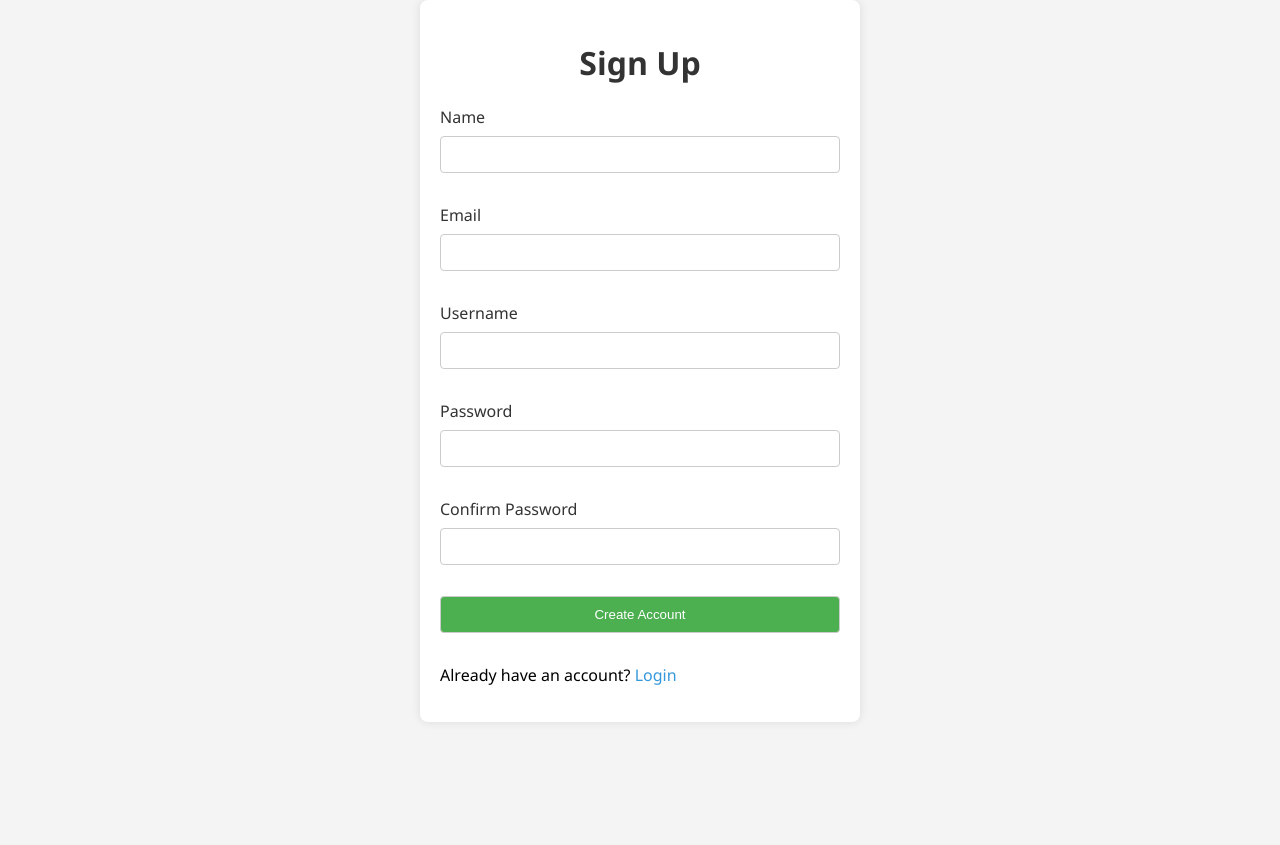
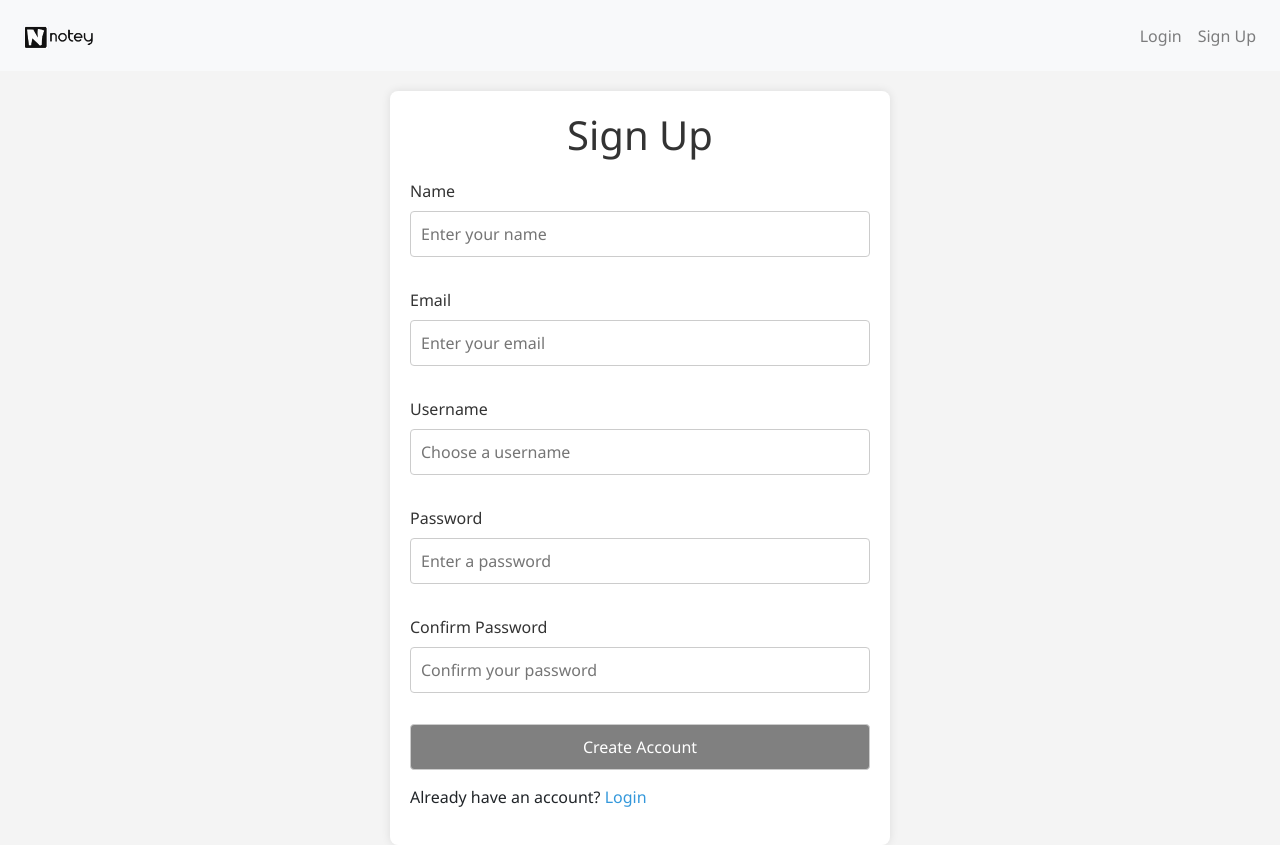
Before and after one commit to Rodarkhen/cmpe131-milestone, a Flask app: page /sign_up in a window 1280 px wide. Before the commit the page ends 685 px from the top, so only its background shows below. Run offline with Flask 3, Linux system fonts and the light colour scheme; parts of the project's set-up code (start-up, migrations or seed data) failed here and were passed over; some libraries are stand-ins or nearby versions.

Commit message:
Edit profile Implementation and some slight modifucation on README

```diff
--- a/app/__init__.py
+++ b/app/__init__.py
@@ -1,9 +1,14 @@
 #__init__.py
 from flask import Flask
 from flask_sqlalchemy import SQLAlchemy
+from flask_login import LoginManager
 import os
 
 myapp_obj = Flask(__name__)
+login_manager = LoginManager()
+login_manager.init_app(myapp_obj)
+login_manager.login_view = 'login'
+login_manager.login_message = ('Please log in to access this page.')
 
 basedir = os.path.abspath(os.path.dirname(__file__))
 
@@ -20,3 +25,7 @@ with myapp_obj.app_context():
     db.create_all()
 
 from app import routes
+
+@login_manager.user_loader
+def load_user(user_id):
+    return User.query.get(int(user_id))
--- a/app/forms.py
+++ b/app/forms.py
@@ -6,18 +6,40 @@ from datetime import datetime
 from app.models import User
 
 class SignUpForm(FlaskForm):
-    name = StringField('Name', validators=[DataRequired()])
-    email = StringField('Email', validators=[DataRequired(), Email()])
-    username = StringField('Username', validators=[DataRequired()])
-    password = PasswordField('Password',validators=[DataRequired(), EqualTo('confirm', message='Passwords must match')])
-    confirm  = PasswordField('Confirm Password')
+    name = StringField('Name', validators=[DataRequired()], render_kw={"placeholder": "Enter your name"})
+    email = StringField('Email', validators=[DataRequired(), Email()], render_kw={"placeholder": "Enter your email"})
+    username = StringField('Username', validators=[DataRequired()], render_kw={"placeholder": "Choose a username"})
+    password = PasswordField('Password',validators=[DataRequired(), EqualTo('confirm', message='Passwords must match')], render_kw={"placeholder": "Enter a password"})
+    confirm  = PasswordField('Confirm Password', render_kw={"placeholder": "Confirm your password"})
     created_at = DateTimeField('Creation Date', default=datetime.now())
     submit = SubmitField('Create Account')
 
     def validate_username(self, field):
         if User.query.filter_by(username=field.data).first():
-            raise ValidationError('Username is already in use.')
+            return 'Username already taken'
 
     def validate_email(self, field):
         if User.query.filter_by(email=field.data).first():
-            raise ValidationError('Email is already in use.')
+            return 'Email already taken'
+
+class EditProfileForm(FlaskForm):
+    name = StringField('Name', validators=[DataRequired()])
+    username = StringField('Username', validators=[DataRequired()])
+    email = StringField('Email', validators=[DataRequired()])
+    created_at = StringField('Account Created on', render_kw={'readonly': True})
+    submit = SubmitField('Save Changes')
+    def validate_username(self, field):
+        if User.query.filter_by(username=field.data).first():
+            return 'Username already taken'
+
+    def validate_email(self, field):
+        if User.query.filter_by(email=field.data).first():
+            return 'Email already taken'
+
+    def exist_username(self, field):
+        if User.query.filter_by(username=field.data).first():
+            return True
+
+    def exist_email(self, field):
+        if User.query.filter_by(email=field.data).first():
+            return True
--- a/app/routes.py
+++ b/app/routes.py
@@ -1,16 +1,16 @@
 # routes.py
 from markupsafe import escape
-from flask import render_template, redirect, flash, url_for
+from flask import render_template, redirect, flash, url_for, request
+from flask_login import login_user, current_user, logout_user, login_required
 from app import myapp_obj, db
 from app.models import User
-from .forms import SignUpForm
+from .forms import SignUpForm, LoginForm, EditProfileForm
 from datetime import datetime
 
-# Route for the home page
 @myapp_obj.route('/')
 @myapp_obj.route('/home')
 def home():
-    return render_template('home.html')
+    return render_template(url_for('base'))
 
 # Route for handling user sign-up
 @myapp_obj.route("/sign_up", methods=['GET', 'POST'])
@@ -33,27 +33,56 @@ def sign_up():
         )
         # Hash the password
         u.set_password(form.password.data)
-        # Check if the passwords match
-        if form.password.data != form.confirm.data:
-            password_error = "Passwords do not match."
 
-        # add to the database
+        # Add to the database
         db.session.add(u)
         db.session.commit()
 
         # Flash a success message and redirect to the home page
-        flash('Account created successfully. Now you can log in!', 'success')
-        return redirect('/')
+        flash('Account created successfully.', 'success')
+        return redirect(url_for('home'))
 
-    # Check if the username is already in use
-    if User.query.filter_by(username=form.username.data).first():
-        username_error = "Username is already in use."
-    # Check if the email is already in use
-    if User.query.filter_by(email=form.email.data).first():
-        email_error = "Email is already in use."
+    # Check if the username and email is already taken
+    username_error = form.validate_username(form.username)
+    email_error = form.validate_email(form.email)
+
+    # Check if the passwords match
+    if form.password.data != form.confirm.data:
+        password_error = "Password mismatch"
 
     # Render the sign-up form template with any validation messages
     return render_template('sign_up.html', form=form, username_error=username_error, email_error=email_error, password_error=password_error)
+
+@myapp_obj.route('/edit_profile', methods=['GET', 'POST'])
+@login_required
+def edit_profile():
+    form = EditProfileForm()
+
+    # Initialize error messages
+    username_error = None
+    email_error = None
+
+    if form.validate_on_submit():
+        # Check if the username and email is already taken
+        if  form.exist_username(form.username) and form.username.data != current_user.username:
+            username_error = 'Username already taken'
+        if  form.exist_email(form.email) and form.email.data != current_user.email:
+            email_error = 'Email already taken.'
+        # If either the username or email is taken, display an error message
+        if username_error or email_error:
+            return render_template('edit_profile.html', form=form, username_error=username_error, email_error=email_error)
+        # Updates the current user information
+        current_user.update_info(form.name.data, form.username.data, form.email.data)
+        flash('Changes Saved!.', 'success')
+        return redirect(url_for('home'))
+
+    # Pre-fill the form with the current user information
+    form.name.data = current_user.name
+    form.username.data = current_user.username
+    form.email.data = current_user.email
+    form.created_at.data = current_user.created_at.strftime("%m-%d-%Y")  # Convert datetime to string for display
+
+    return render_template('edit_profile.html', form=form)
 
 @myapp_obj.route('/create_note')
 def create_note():
--- a/app/static/sign_up.css
+++ b/app/static/sign_up.css
@@ -1,4 +1,4 @@
-/* static/sign_up.css */
+/* sign_up.css */
 body {
     font-family: 'Segoe UI', Tahoma, Geneva, Verdana, sans-serif;
     background-color: #f4f4f4;
@@ -6,12 +6,13 @@ body {
 }
 
 .container {
-    max-width: 400px;
+    max-width: 500px;
     margin: 0 auto;
     padding: 20px;
     background-color: #ffffff;
     border-radius: 8px;
     box-shadow: 0 0 10px rgba(0, 0, 0, 0.1);
+    margin-top: 20px;
 }
 
 h1 {
@@ -40,13 +41,13 @@ button {
 }
 
 button {
-    background-color: #4caf50;
+    background-color: #808080;
     color: white;
     cursor: pointer;
 }
 
 button:hover {
-    background-color: #45a049;
+    background-color: #6a6a6a;
 }
 
 a {
--- a/app/static/style.css
+++ b/app/static/style.css
@@ -1,4 +1,4 @@
-/* static/style.css */
+/* style.css */
 body {
     font-family: Arial, sans-serif;
     background-color: #f4f4f4;
@@ -7,7 +7,7 @@ body {
 .container {
     max-width: 400px;
     margin: 0 auto;
-    padding: 20px;
+    padding: 10px;
     background-color: #ffffff;
     border-radius: 8px;
     box-shadow: 0 0 10px rgba(0, 0, 0, 0.1);
--- a/app/templates/base.html
+++ b/app/templates/base.html
@@ -1,20 +1,67 @@
 <!-- base.html -->
+
 <!DOCTYPE html>
 <html lang="en">
 <head>
     <title>Home Page - Notey</title>
-    <link rel="stylesheet" href="{{ url_for('static', filename='style.css') }}">
+    <link rel="stylesheet" href="https://cdn.jsdelivr.net/npm/bootstrap@4.0.0/dist/css/bootstrap.min.css" integrity="sha384-Gn5384xqQ1aoWXA+058RXPxPg6fy4IWvTNh0E263XmFcJlSAwiGgFAW/dAiS6JXm" crossorigin="anonymous">
+    <link rel="stylesheet" href="{{ url_for('static', filename='styles.css') }}">
 </head>
 <body>
-    {% with messages = get_flashed_messages() %}
+    <!-- Navigation Bar -->
+    <nav class="navbar navbar-expand-lg navbar-light bg-light">
+        <a class="navbar-brand" href="{{ url_for('home') }}">
+            <img src="{{ url_for('static', filename='/pictures/logo.png') }}" alt="Notey Logo" height="45">
+        </a>
+        <ul class="navbar-nav">
+            {% if current_user.is_authenticated %}
+                <li class="nav-item">
+                    <a class="nav-link" href="{{ url_for('home') }}">Home</a>
+                </li>
+                <li class="nav-item">
+                        <a class="nav-link" href="{{ url_for('create_note') }}">Create Note</a>
+                </li>
+                <li class="nav-item">
+                    <a class="nav-link" href="{{ url_for('search_notes') }}">Search Notes</a>
+                </li>
+            {% endif %}
+        </ul>
+        <div class="ml-auto">
+            <ul class="navbar-nav">
+                {% if current_user.is_authenticated %}
+                    <li class="nav-item">
+                        <a class="nav-link" href="{{ url_for('edit_profile') }}">Edit Profile</a>
+                    </li>
+                    <li class="nav-item">
+                        <a class="nav-link" href="{{ url_for('logout') }}">Logout</a>
+                    </li>
+                {% else %}
+                    <li class="nav-item">
+                        <a class="nav-link" href="{{ url_for('login') }}">Login</a>
+                    </li>
+                    <li class="nav-item">
+                        <a class="nav-link" href="{{ url_for('sign_up') }}">Sign Up</a>
+                    </li>
+                {% endif %}
+            </ul>
+        </div>
+    </nav>
+
+    {% with messages = get_flashed_messages(with_categories=true) %}
         {% if messages %}
         <ul>
-            {% for message in messages %}
-                <li>{{ message }}</li>
+            {% for category, message in messages %}
+                <p>{{ message }}</p>
             {% endfor %}
         </ul>
         {% endif %}
     {% endwith %}
+
     {% block content %} {% endblock %}
+
+    <!-- Bootstrap JS dependencies -->
+    <script src="https://code.jquery.com/jquery-3.2.1.slim.min.js" integrity="sha384-KJ3o2DKtIkvYIK3UENzmM7KCkRr/rE9/Qpg6aAZGJwFDMVNA/GpGFF93hXpG5KkN" crossorigin="anonymous"></script>
+    <script src="https://cdn.jsdelivr.net/npm/popper.js@1.12.9/dist/umd/popper.min.js" integrity="sha384-ApNbgh9B+Y1QKtv3Rn7W3mgPxhU9K/ScQsAP7hUibX39j7fakFPskvXusvfa0b4Q" crossorigin="anonymous"></script>
+    <script src="https://cdn.jsdelivr.net/npm/bootstrap@4.0.0/dist/js/bootstrap.min.js" integrity="sha384-JZR6Spejh4U02d8jOt6vLEHfe/JQGiRRSQQxSfFWpi1MquVdAyjUar5+76PVCmYl" crossorigin="anonymous"></script>
 </body>
 </html>
--- a/app/templates/create_note.html
+++ b/app/templates/create_note.html
@@ -1,6 +1,4 @@
 {% extends 'base.html' %}
-
-{% block title %}Create Note - {{ super() }}{% endblock %}
 
 {% block content %}
     <section>
--- a/app/templates/sign_up.html
+++ b/app/templates/sign_up.html
@@ -16,7 +16,7 @@
          <label for="email">Email</label>
          {{ form.email(size=32) }}
          {% if email_error %}
-         <span class="error">{{ email_error }}</span>
+          <span class="error">{{ email_error }}</span>
          {% endif %}
       </p>
 
@@ -44,7 +44,7 @@
       <button type="submit">Create Account</button>
     </form>
 
-    <p>Already have an account? <a href="{{ url_for('home') }}">Login</a></p>
+    <p>Already have an account? <a href="{{ url_for('login') }}">Login</a></p>
 
     {% for message in get_flashed_messages(with_categories=true, category_filter=['success']) %}
       <p class="success">{{ message[0] }}</p>
```
Also changed, not shown: app/models.py (+18 -0 lines), app/static/edit_profile.css (added, +60 -0 lines), app/static/home.css (added, +30 -0 lines), app/templates/home.html (+15 -19 lines), README.md, app/app.db, app/static/pictures/delete.png (added), app/static/pictures/edit.png (added), app/static/pictures/logo.png (added).
